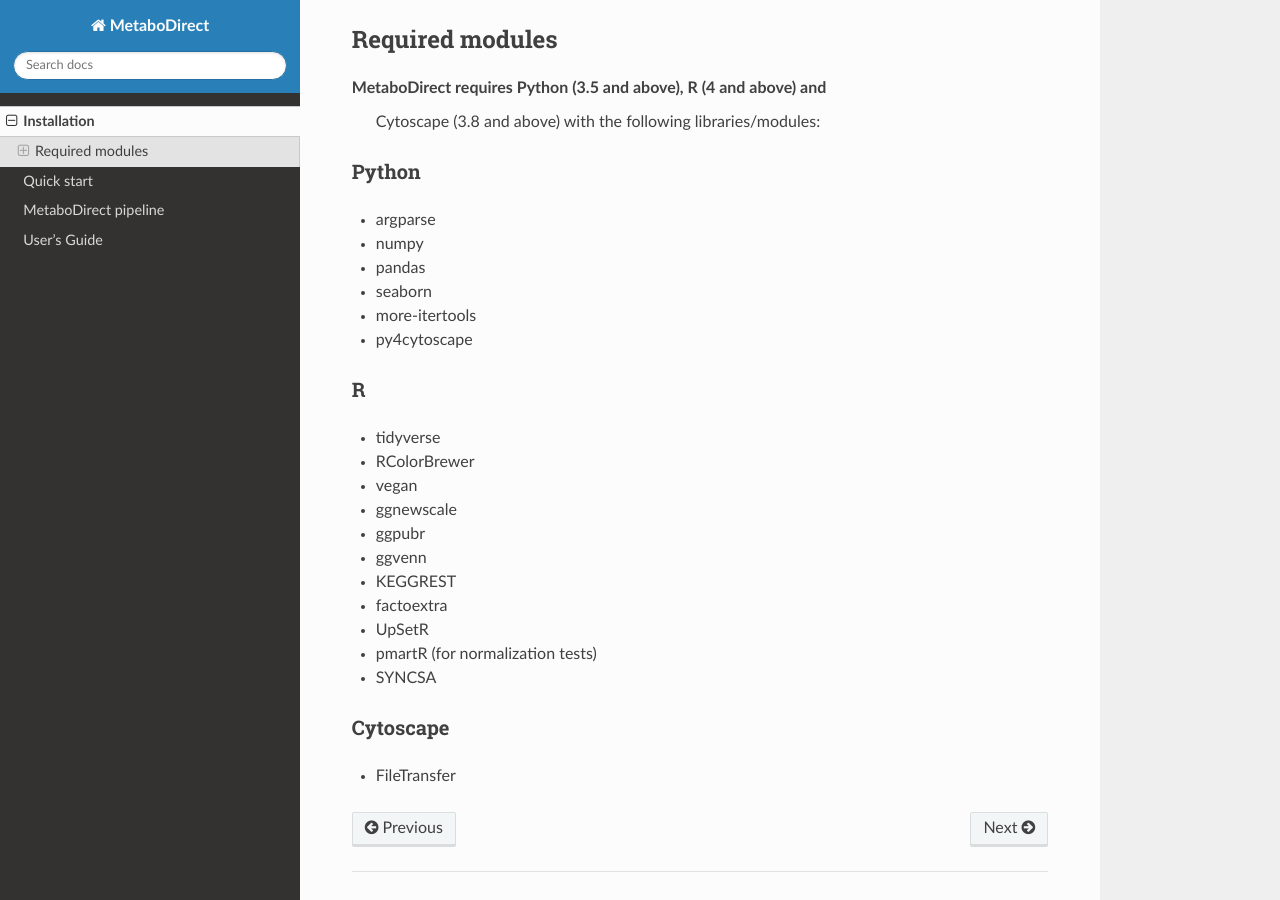
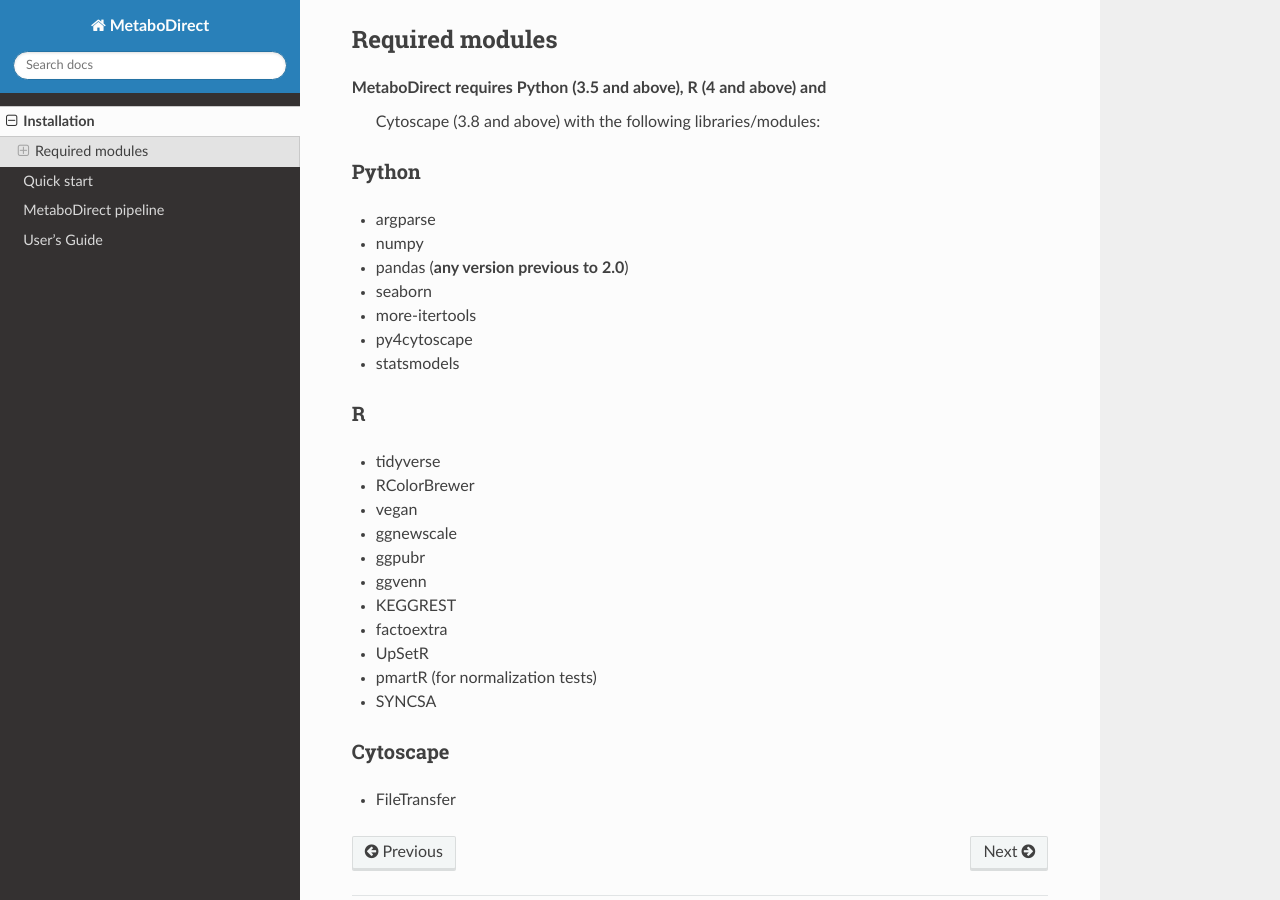
Before and after one commit to Coayala/MetaboDirect, a Sphinx documentation site: the page built from docs/installation.rst, in a window 1280 px wide and 900 px high, scrolled down 448 px. Built offline with Sphinx 7.4.7 and the Read the Docs theme 2.0.0, drawn with Linux system fonts in a browser that asks for light colours.

Commit message:
Update installation.rst

```diff
--- a/docs/installation.rst
+++ b/docs/installation.rst
@@ -33,10 +33,11 @@
 
 - argparse
 - numpy
-- pandas
+- pandas (**any version previous to 2.0**)
 - seaborn
 - more-itertools
 - py4cytoscape
+- statsmodels
 
 R
 ++
```
